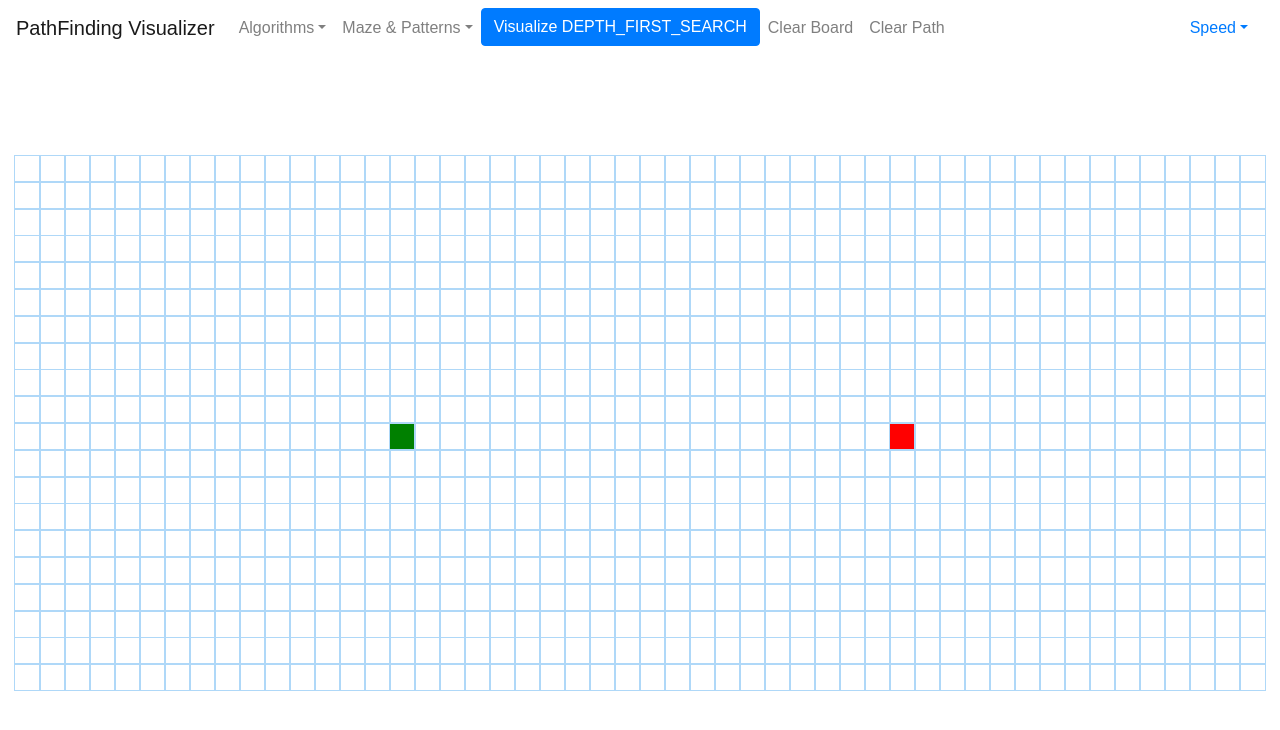
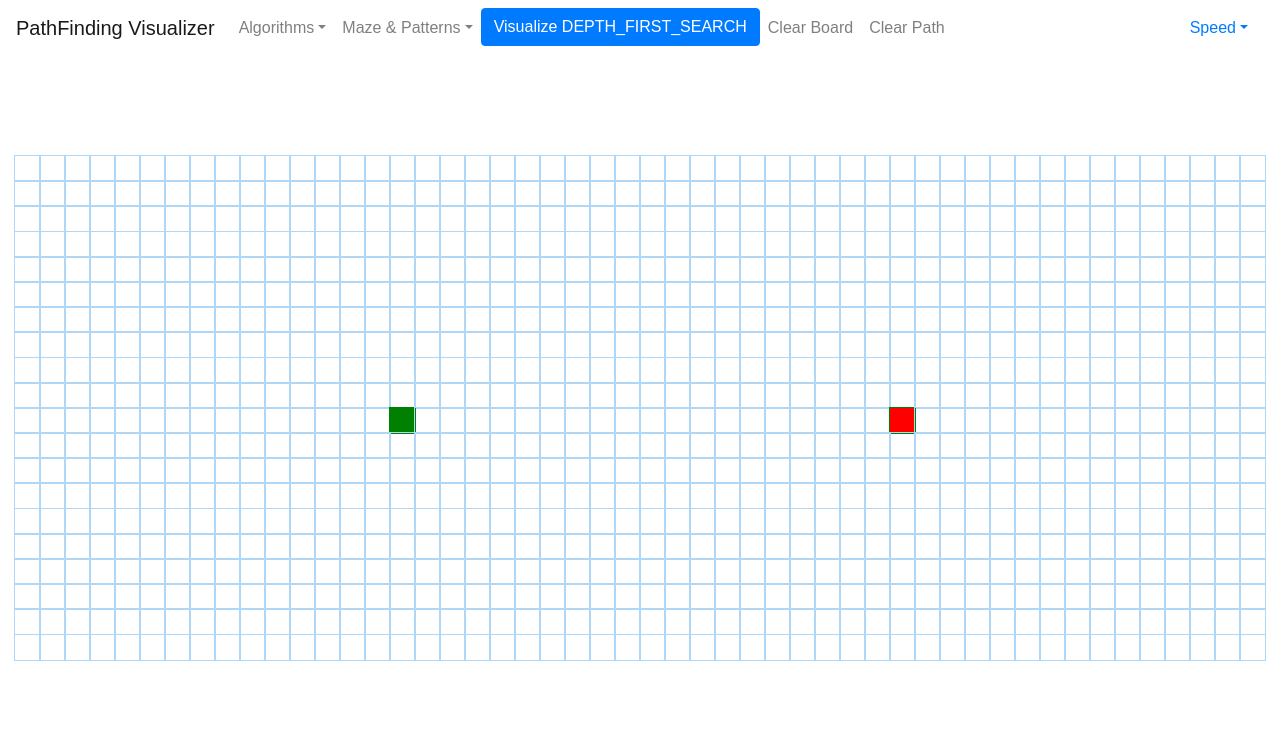
Before and after one commit to checksonhk/pathfinding-visualizer, a React (Create React App) app: page / in a window 1280 px wide. Shown: the top 730 px of the page. Built offline with nearby package versions, Linux system fonts and the light colour scheme.

Commit message:
update: node css

```diff
--- a/src/components/Node.css
+++ b/src/components/Node.css
@@ -1,17 +1,19 @@
 .node {
+  display: inline-block;
   width: 25px;
   height: 25px;
+  font-size: 0.6rem;
   outline: 1px solid rgb(175, 216, 248);
-  display: inline-block;
-  font-size: 0.6rem;
 }
 
 .node-finish {
   background-color: red;
+  outline: 1px solid green;
 }
 
 .node-start {
   background-color: green;
+  outline: 1px solid green;
 }
 
 .node-visited {
@@ -48,7 +50,11 @@
 }
 
 .node-wall {
+  display: inline-block;
+  width: 25px;
+  height: 25px;
   background-color: rgb(12, 53, 71);
+  /* outline: 1px solid rgb(12, 53, 71); */
 }
 
 .node-shortest-path {
--- a/src/components/PathfindingVisualizer.css
+++ b/src/components/PathfindingVisualizer.css
@@ -4,5 +4,5 @@
 .grid-row {
   margin-bottom: 0;
   padding-bottom: 0;
-  line-height: 0.8;
+  line-height: 0.7;
 }
--- a/src/components/PathfindingVisualizer.jsx
+++ b/src/components/PathfindingVisualizer.jsx
@@ -71,7 +71,7 @@ const getNewGridWithWallToggled = function(grid, row, col) {
     isWall: !node.isWall,
   };
   grid[row][col] = newNode;
-  document.getElementById(`node-${node.row}-${node.col}`).className = 'node node-wall';
+  document.getElementById(`node-${node.row}-${node.col}`).className = 'node-wall';
 };
 
 const dragEnterNode = function(grid, row, col, type) {
@@ -93,7 +93,7 @@ const dragLeaveNode = function(grid, row, col) {
   console.log('calling drag leave');
   const node = grid[row][col];
   if (node.isWall) {
-    document.getElementById(`node-${node.row}-${node.col}`).className = 'node node-wall';
+    document.getElementById(`node-${node.row}-${node.col}`).className = 'node-wall';
   } else {
     document.getElementById(`node-${node.row}-${node.col}`).className = 'node node';
   }
@@ -299,7 +299,7 @@ export default function PathfindingVisualizer(props) {
         const node = visitedNodesInOrder[i];
         // hacky solution to minimize rerenders
         // TODO: look into useRef to achieve similar result
-        document.getElementById(`node-${node.row}-${node.col}`).className = 'node node-wall';
+        document.getElementById(`node-${node.row}-${node.col}`).className = 'node-wall';
       }, 10 * i);
     }
   }
@@ -348,7 +348,7 @@ export default function PathfindingVisualizer(props) {
           document.getElementById(`node-${row}-${col}`).className = 'node node-finish';
           continue;
         } else if (newNode.isWall) {
-          document.getElementById(`node-${row}-${col}`).className = 'node node-wall';
+          document.getElementById(`node-${row}-${col}`).className = 'node-wall';
         } else {
           document.getElementById(`node-${row}-${col}`).className = 'node';
         }
```
